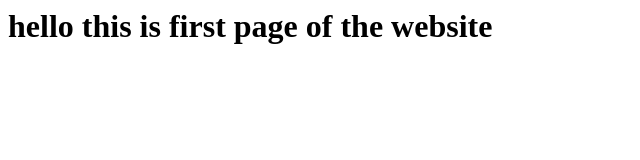
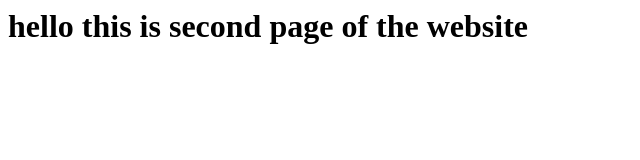
Before and after one commit to SatyamSajwani/git, a plain HTML site: page index.html in a window 1280 px wide. Shown: the whole page, without its empty margins (0-640 px from the left). Drawn offline with Linux system fonts and the light colour scheme.

Commit message:
git second commit

```diff
--- a/index.html
+++ b/index.html
@@ -1 +1 @@
-<h1>hello this is first page of the website</h1>
+<h1>hello this is second page of the website</h1>
```
